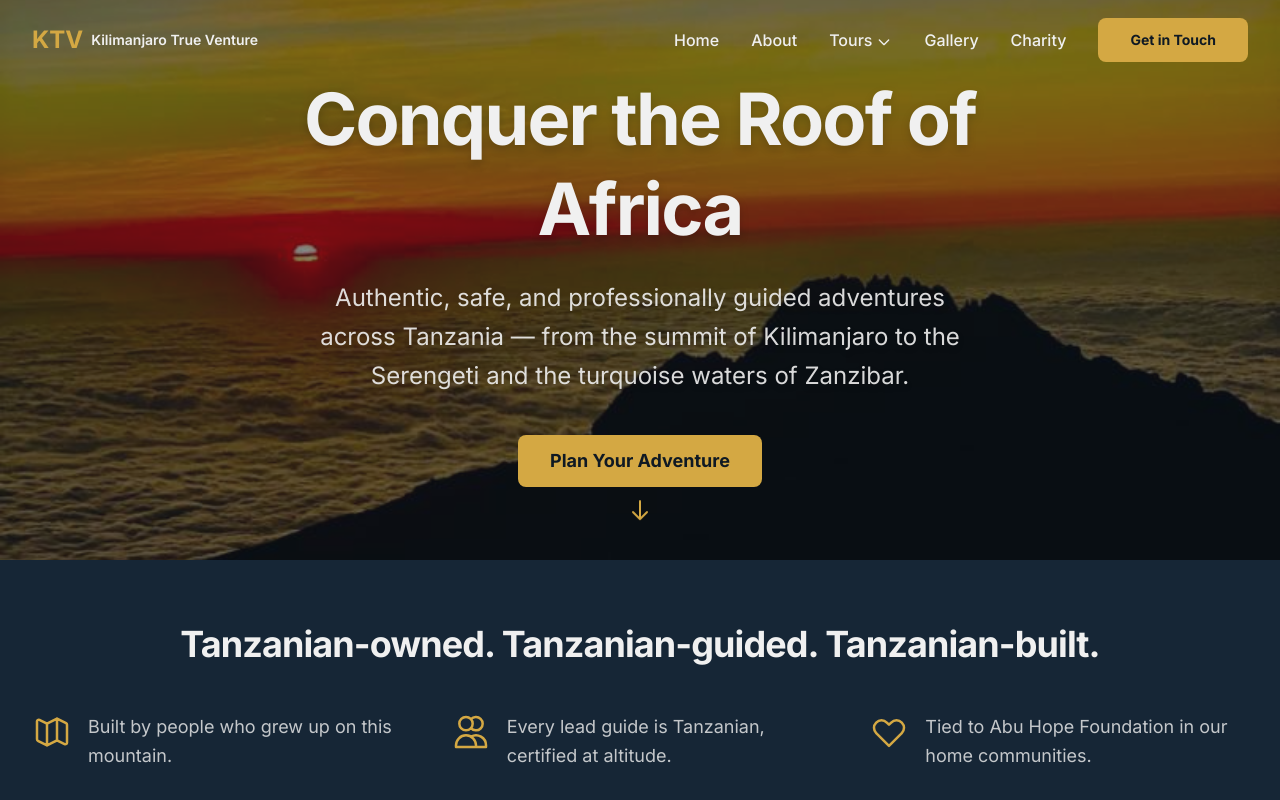
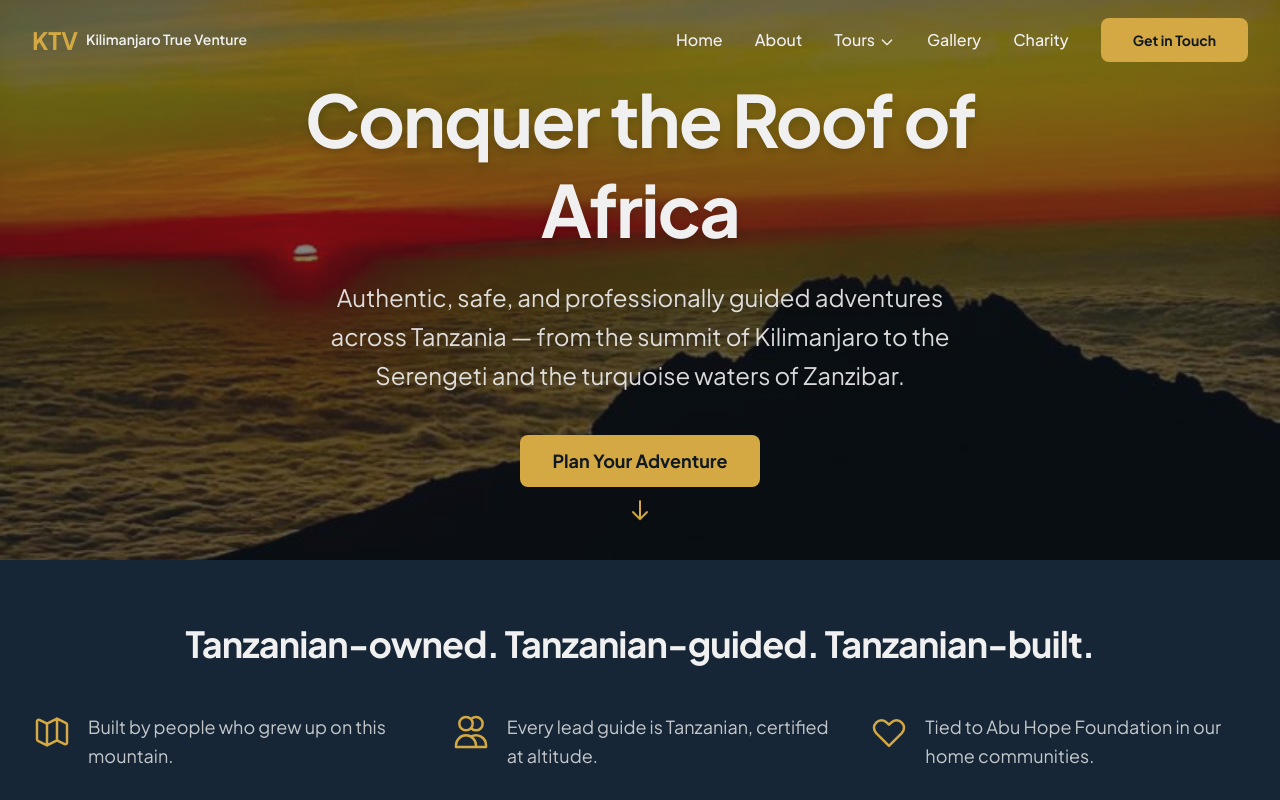
Before and after one commit to eman34/kilimanjaro-true-venture, a Next.js app: page / in a window 1280 px wide. Shown: the top 800 px of the page. Built offline with nearby package versions, Linux system fonts and the light colour scheme.

Commit message:
Replace Inter with Plus Jakarta Sans site-wide

```diff
--- a/app/layout.tsx
+++ b/app/layout.tsx
@@ -1,10 +1,10 @@
 import type { Metadata } from "next";
-import { Inter } from "next/font/google";
+import { Plus_Jakarta_Sans } from "next/font/google";
 import "./globals.css";
 import Navbar from "@/components/Navbar";
 import Footer from "@/components/Footer";
 
-const inter = Inter({ subsets: ["latin"] });
+const jakarta = Plus_Jakarta_Sans({ subsets: ["latin"] });
 
 export const metadata: Metadata = {
   title: {
@@ -37,7 +37,7 @@
 }) {
   return (
     <html lang="en">
-      <body className={inter.className}>
+      <body className={jakarta.className}>
         <Navbar />
         <main className="min-h-screen">{children}</main>
         <Footer />
```
